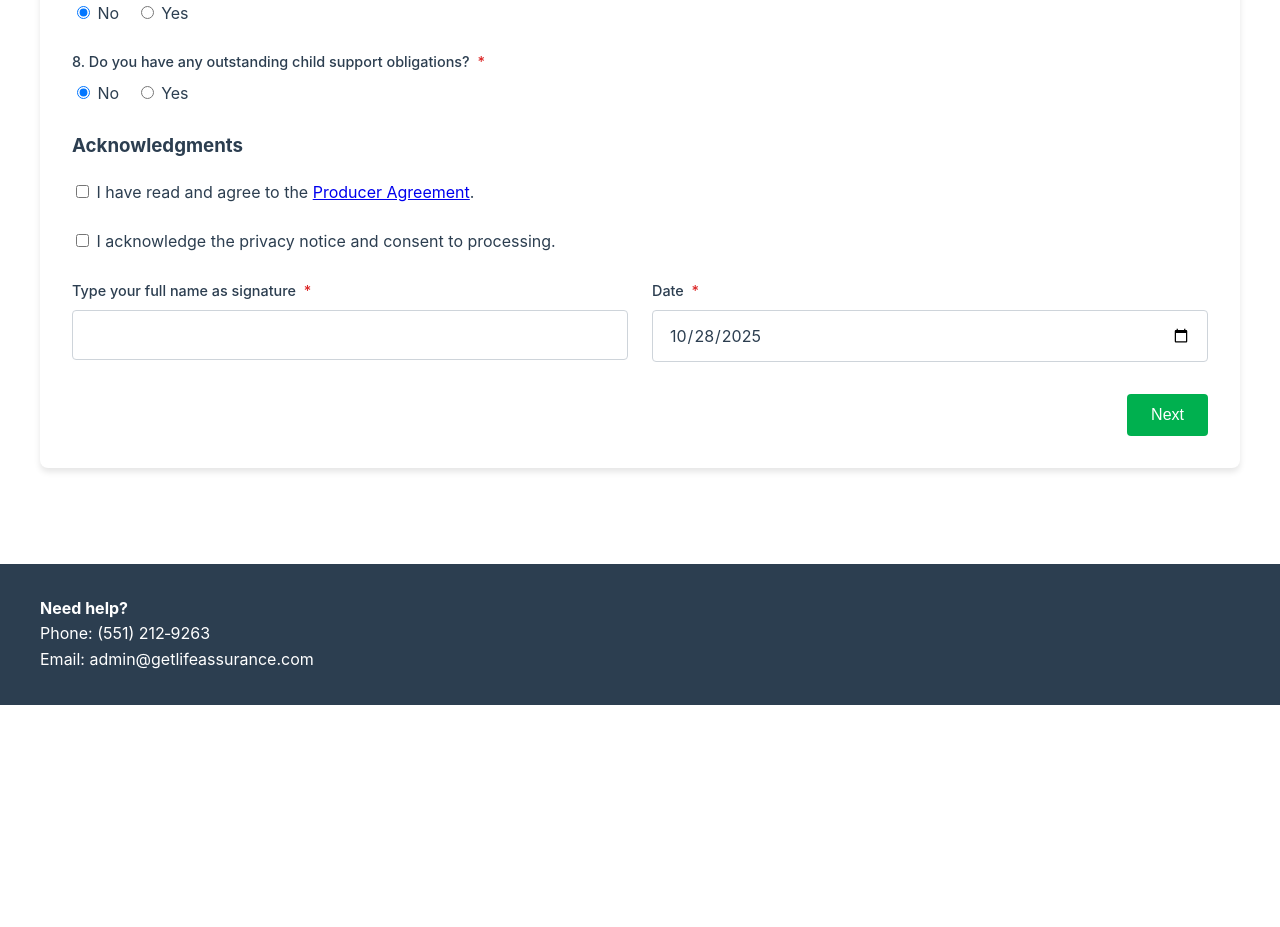
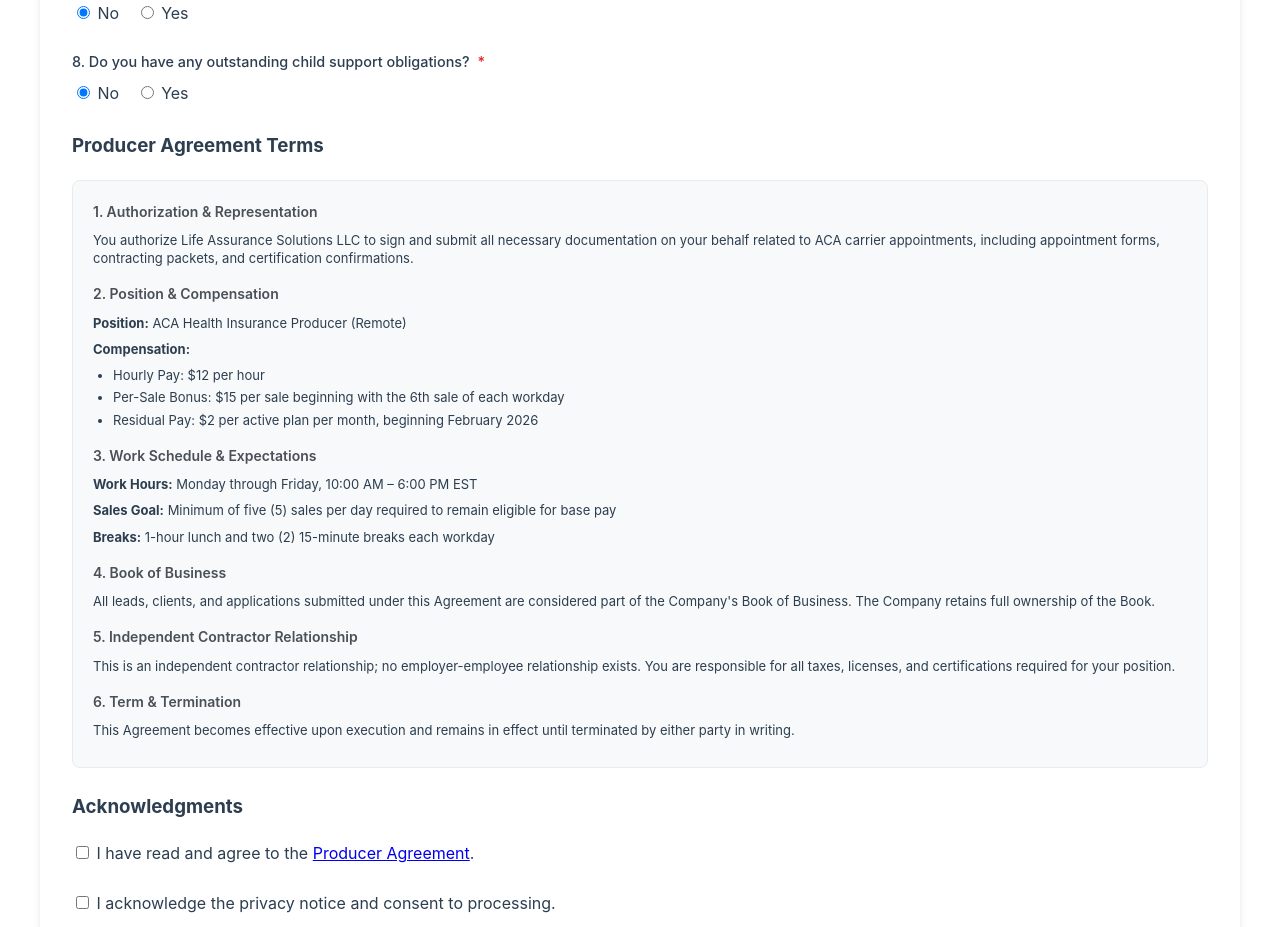
Before and after one commit to bbarnes4318/npn, a website: page public/portal.html in a window 1280 px wide. Shown: the part 2460-3387 px from the top of the page. Before the commit the page ends 3165 px from the top, so only its background shows below. Drawn offline with Linux system fonts and the light colour scheme.

Commit message:
Add Producer Agreement contract terms to onboarding form - Display all contract terms including compensation, work schedule, and responsibilities - Users can now see contract details before signing - Added styling for contract terms section

```diff
--- a/public/portal.html
+++ b/public/portal.html
@@ -5,6 +5,41 @@
   <meta name="viewport" content="width=device-width, initial-scale=1.0" />
   <title>Agent Onboarding Portal</title>
   <link rel="stylesheet" href="/new-styles.css" />
+  <style>
+    .contract-terms {
+      background: #f8f9fa;
+      border: 1px solid #e9ecef;
+      border-radius: 8px;
+      padding: 20px;
+      margin: 16px 0;
+    }
+    .contract-section {
+      margin-bottom: 16px;
+    }
+    .contract-section:last-child {
+      margin-bottom: 0;
+    }
+    .contract-section h4 {
+      color: #495057;
+      font-size: 14px;
+      font-weight: 600;
+      margin: 0 0 8px 0;
+    }
+    .contract-section p {
+      margin: 0 0 8px 0;
+      font-size: 13px;
+      line-height: 1.4;
+    }
+    .contract-section ul {
+      margin: 8px 0;
+      padding-left: 20px;
+    }
+    .contract-section li {
+      font-size: 13px;
+      line-height: 1.4;
+      margin-bottom: 4px;
+    }
+  </style>
 </head>
 <body>
   <header class="header">
@@ -205,6 +240,47 @@
                   <label style="margin-left:12px;"><input type="radio" name="childSupport" value="yes" required /> Yes</label>
                 </div>
                 <textarea class="input" name="childSupportExplain" placeholder="If yes, please explain" style="display:none"></textarea>
+              </div>
+
+              <h3 style="margin-top: 24px;">Producer Agreement Terms</h3>
+              <div class="contract-terms">
+                <div class="contract-section">
+                  <h4>1. Authorization & Representation</h4>
+                  <p>You authorize Life Assurance Solutions LLC to sign and submit all necessary documentation on your behalf related to ACA carrier appointments, including appointment forms, contracting packets, and certification confirmations.</p>
+                </div>
+
+                <div class="contract-section">
+                  <h4>2. Position & Compensation</h4>
+                  <p><strong>Position:</strong> ACA Health Insurance Producer (Remote)</p>
+                  <p><strong>Compensation:</strong></p>
+                  <ul>
+                    <li>Hourly Pay: $12 per hour</li>
+                    <li>Per-Sale Bonus: $15 per sale beginning with the 6th sale of each workday</li>
+                    <li>Residual Pay: $2 per active plan per month, beginning February 2026</li>
+                  </ul>
+                </div>
+
+                <div class="contract-section">
+                  <h4>3. Work Schedule & Expectations</h4>
+                  <p><strong>Work Hours:</strong> Monday through Friday, 10:00 AM – 6:00 PM EST</p>
+                  <p><strong>Sales Goal:</strong> Minimum of five (5) sales per day required to remain eligible for base pay</p>
+                  <p><strong>Breaks:</strong> 1-hour lunch and two (2) 15-minute breaks each workday</p>
+                </div>
+
+                <div class="contract-section">
+                  <h4>4. Book of Business</h4>
+                  <p>All leads, clients, and applications submitted under this Agreement are considered part of the Company's Book of Business. The Company retains full ownership of the Book.</p>
+                </div>
+
+                <div class="contract-section">
+                  <h4>5. Independent Contractor Relationship</h4>
+                  <p>This is an independent contractor relationship; no employer-employee relationship exists. You are responsible for all taxes, licenses, and certifications required for your position.</p>
+                </div>
+
+                <div class="contract-section">
+                  <h4>6. Term & Termination</h4>
+                  <p>This Agreement becomes effective upon execution and remains in effect until terminated by either party in writing.</p>
+                </div>
               </div>
 
               <h3 style="margin-top: 24px;">Acknowledgments</h3>
```
